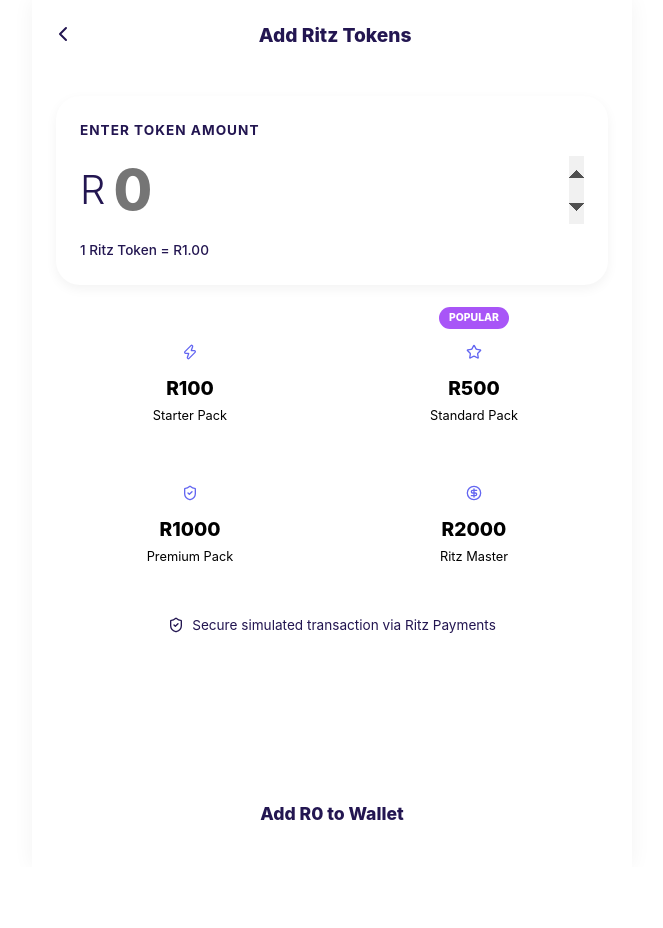
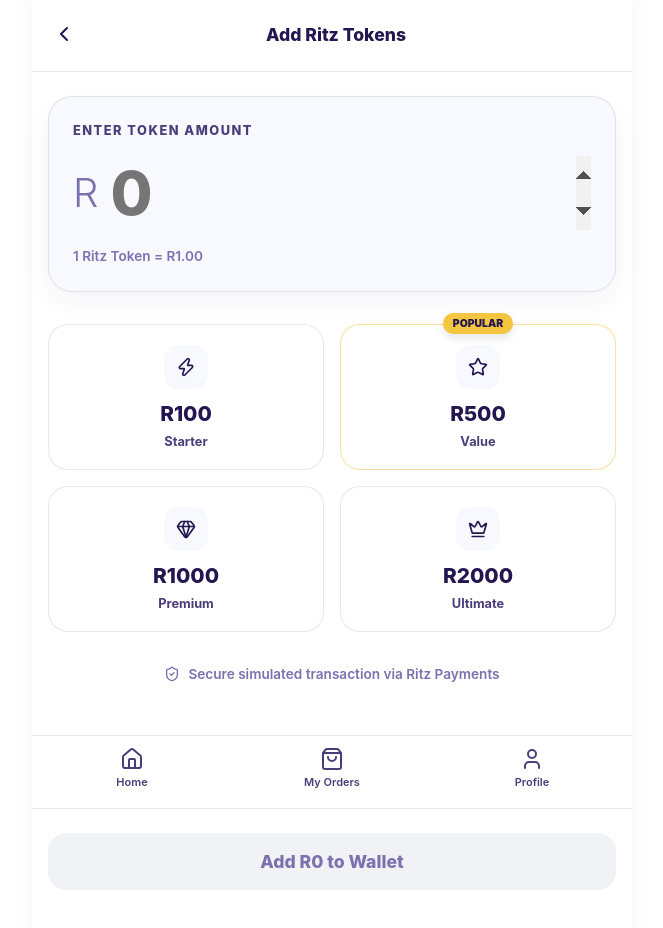
Before and after one commit to Canteen-Automation/ordering-app-site, a React (Vite) app: page /topup in a window 1280 px wide. Shown: the top 928 px of the page, without its empty margins (308-971 px from the left). Before the commit the page ends 867 px from the top, so only its background shows below. Built offline with nearby package versions, Linux system fonts and the light colour scheme; no server answers; sample sign-in values are in the browser's storage.

Commit message:
UI Fixed for wallet.

```diff
--- a/src/components/BottomNav.tsx
+++ b/src/components/BottomNav.tsx
@@ -14,7 +14,7 @@ const BottomNav: React.FC = () => {
   ];
 
   // Only show on main screens and stall details
-  const isMainScreen = ['/', '/orders', '/profile'].includes(location.pathname);
+  const isMainScreen = ['/', '/orders', '/profile', '/wallet', '/topup'].includes(location.pathname);
   const isStallDetail = location.pathname.startsWith('/stall/');
 
   if (!isMainScreen && !isStallDetail) {
--- a/src/pages/TopUpScreen.css
+++ b/src/pages/TopUpScreen.css
@@ -1,177 +1,187 @@
 .topup-page {
-  background: var(--bg-primary);
+  background: var(--bg);
   min-height: 100vh;
   display: flex;
   flex-direction: column;
 }
 
 .topup-header {
-  padding: 1.2rem 1rem;
+  padding: 18px 16px;
   display: flex;
   align-items: center;
   justify-content: space-between;
   background: white;
-  border-bottom: 1px solid var(--border-color);
+  border-bottom: 1px solid var(--border);
   position: sticky;
   top: 0;
   z-index: 10;
 }
 
 .header-title {
-  font-size: 1.2rem;
+  font-size: 1.1rem;
   font-weight: 800;
-  color: var(--text-primary);
+  color: var(--text-dark);
 }
 
 .back-btn {
   background: none;
   border: none;
-  color: var(--text-primary);
+  color: var(--text-dark);
   cursor: pointer;
-  padding: 0.2rem;
+  padding: 4px;
 }
 
 .topup-container {
-  padding: 1.5rem;
+  padding: 24px 16px;
 }
 
 .input-card {
-  background: white;
-  padding: 1.5rem;
+  background: #f8f9ff;
+  padding: 24px;
   border-radius: 24px;
-  border: 1px solid var(--border-color);
-  margin-bottom: 2rem;
-  box-shadow: 0 4px 12px rgba(0, 0, 0, 0.05);
+  border: 1px solid var(--border);
+  margin-bottom: 32px;
+  box-shadow: 0 10px 25px rgba(35, 22, 81, 0.05);
 }
 
 .input-label {
-  font-size: 0.85rem;
-  font-weight: 700;
-  color: var(--text-secondary);
+  font-size: 0.8rem;
+  font-weight: 800;
+  color: var(--text-mid);
   text-transform: uppercase;
-  letter-spacing: 1px;
+  letter-spacing: 1.5px;
   display: block;
-  margin-bottom: 1rem;
+  margin-bottom: 16px;
 }
 
 .amount-input-wrapper {
   display: flex;
   align-items: center;
-  gap: 0.5rem;
+  gap: 12px;
 }
 
 .currency-symbol {
   font-size: 2.5rem;
   font-weight: 300;
-  color: var(--text-secondary);
+  color: var(--text-light);
 }
 
 .amount-input {
   border: none;
-  font-size: 3.5rem;
+  font-size: 3.8rem;
   font-weight: 800;
-  color: #6366f1;
+  color: var(--primary);
   width: 100%;
   outline: none;
+  background: transparent;
   font-family: inherit;
   letter-spacing: -2px;
+  line-height: 1;
 }
 
 .input-hint {
   font-size: 0.85rem;
-  color: var(--text-secondary);
-  margin-top: 1rem;
-  font-weight: 500;
+  color: var(--text-light);
+  margin-top: 16px;
+  font-weight: 600;
 }
 
 .packs-grid {
   display: grid;
   grid-template-columns: 1fr 1fr;
-  gap: 1rem;
-  margin-bottom: 2rem;
+  gap: 16px;
+  margin-bottom: 32px;
 }
 
 .pack-card {
   background: white;
-  border: 1px solid var(--border-color);
-  padding: 1.2rem;
+  border: 1px solid var(--border);
+  padding: 20px;
   border-radius: 20px;
   display: flex;
   flex-direction: column;
   align-items: center;
-  gap: 0.5rem;
+  gap: 8px;
   cursor: pointer;
-  transition: all 0.3s ease;
+  transition: all 0.3s cubic-bezier(0.165, 0.84, 0.44, 1);
   position: relative;
 }
 
 .pack-card.selected {
-  border-color: #6366f1;
-  background: rgba(99, 102, 241, 0.05);
+  border-color: var(--primary);
+  background: var(--primary-light);
   transform: translateY(-5px);
-  box-shadow: 0 10px 20px rgba(99, 102, 241, 0.1);
+  box-shadow: 0 12px 25px rgba(35, 22, 81, 0.12);
 }
 
 .pack-card.popular {
-  border-color: rgba(168, 85, 247, 0.5);
+  border-color: rgba(244, 198, 64, 0.5); /* Use star color */
 }
 
 .popular-badge {
   position: absolute;
-  top: -10px;
-  background: #a855f7;
-  color: white;
+  top: -12px;
+  background: var(--star);
+  color: var(--text-dark);
   font-size: 0.65rem;
-  font-weight: 800;
-  padding: 0.3rem 0.6rem;
+  font-weight: 900;
+  padding: 4px 10px;
   border-radius: 20px;
   text-transform: uppercase;
+  box-shadow: 0 4px 8px rgba(0,0,0,0.1);
 }
 
 .pack-icon {
-  width: 32px;
-  height: 32px;
-  background: var(--bg-secondary);
-  border-radius: 50%;
+  width: 44px;
+  height: 44px;
+  background: #f8f9ff;
+  border-radius: 14px;
   display: flex;
   align-items: center;
   justify-content: center;
-  color: #6366f1;
+  color: var(--primary);
+  margin-bottom: 4px;
+}
+
+.pack-card.selected .pack-icon {
+  background: white;
 }
 
 .pack-amount {
-  font-size: 1.2rem;
+  font-size: 1.3rem;
   font-weight: 800;
-  color: var(--text-primary);
+  color: var(--text-dark);
 }
 
 .pack-label {
   font-size: 0.8rem;
-  color: var(--text-secondary);
+  color: var(--text-mid);
+  font-weight: 700;
 }
 
 .security-info {
   display: flex;
   align-items: center;
   justify-content: center;
-  gap: 0.5rem;
-  color: var(--text-secondary);
+  gap: 8px;
+  color: var(--text-light);
   font-size: 0.85rem;
+  font-weight: 600;
 }
 
 .topup-footer {
   margin-top: auto;
-  padding: 1.5rem;
+  padding: 24px 16px;
   background: white;
-  border-top: 1px solid var(--border-color);
+  border-top: 1px solid var(--border);
 }
 
 .confirm-btn {
-  background: #6366f1;
+  background: var(--primary);
   color: white;
   width: 100%;
   border: none;
-  padding: 1.2rem;
+  padding: 18px;
   border-radius: 18px;
   font-size: 1.1rem;
   font-weight: 800;
@@ -180,12 +190,14 @@
   align-items: center;
   justify-content: center;
   transition: all 0.3s ease;
+  box-shadow: 0 10px 25px rgba(35, 22, 81, 0.2);
 }
 
 .confirm-btn:disabled {
-  background: var(--bg-secondary);
-  color: var(--text-secondary);
+  background: #f1f2f6;
+  color: var(--text-light);
   cursor: not-allowed;
+  box-shadow: none;
 }
 
 .loading-spinner {
@@ -207,7 +219,7 @@
   left: 0;
   right: 0;
   bottom: 0;
-  background: rgba(255, 255, 255, 0.95);
+  background: rgba(255, 255, 255, 0.98);
   display: flex;
   align-items: center;
   justify-content: center;
@@ -216,45 +228,47 @@
 
 .success-content {
   text-align: center;
-  padding: 2rem;
+  padding: 32px;
 }
 
 .success-icon-wrapper {
   width: 100px;
   height: 100px;
-  background: #22c55e;
+  background: var(--green);
   border-radius: 50%;
   display: flex;
   align-items: center;
   justify-content: center;
-  margin: 0 auto 2rem;
+  margin: 0 auto 24px;
   color: white;
-  box-shadow: 0 10px 30px rgba(34, 197, 94, 0.3);
+  box-shadow: 0 15px 35px rgba(0, 184, 148, 0.3);
 }
 
 .success-content h2 {
-  font-size: 1.8rem;
+  font-size: 2rem;
   font-weight: 800;
-  margin-bottom: 0.5rem;
+  color: var(--text-dark);
+  margin-bottom: 8px;
 }
 
 .success-content p {
-  color: var(--text-secondary);
+  color: var(--text-mid);
   font-size: 1.1rem;
+  font-weight: 500;
 }
 
 .error-message {
-  color: #ef4444;
+  color: var(--red);
   font-size: 0.85rem;
-  font-weight: 700;
-  margin-top: 1rem;
+  font-weight: 800;
+  margin-top: 16px;
   display: flex;
   align-items: center;
-  gap: 0.5rem;
-  animation: slideIn 0.3s ease-out;
+  gap: 8px;
+  animation: slideIn 0.3s cubic-bezier(0.175, 0.885, 0.32, 1.275);
 }
 
 @keyframes slideIn {
-  from { opacity: 0; transform: translateY(-10px); }
+  from { opacity: 0; transform: translateY(-12px); }
   to { opacity: 1; transform: translateY(0); }
 }
--- a/src/pages/TopUpScreen.tsx
+++ b/src/pages/TopUpScreen.tsx
@@ -7,17 +7,20 @@ import {
   Zap,
   Star,
   CheckCircle2,
-  AlertCircle
+  AlertCircle,
+  Gem,
+  Crown
 } from 'lucide-react';
 import { motion, AnimatePresence } from 'framer-motion';
+import BottomNav from '../components/BottomNav';
 import { useAuth } from '../contexts/AuthContext';
 import './TopUpScreen.css';
 
 const TOKEN_PACKS = [
-  { amount: 100, label: 'Starter Pack', icon: <Zap size={16} /> },
-  { amount: 500, label: 'Standard Pack', icon: <Star size={16} />, popular: true },
-  { amount: 1000, label: 'Premium Pack', icon: <ShieldCheck size={16} /> },
-  { amount: 2000, label: 'Ritz Master', icon: <CircleDollarSign size={16} /> }
+  { amount: 100, label: 'Starter', icon: <Zap size={20} /> },
+  { amount: 500, label: 'Value', icon: <Star size={20} />, popular: true },
+  { amount: 1000, label: 'Premium', icon: <Gem size={20} /> },
+  { amount: 2000, label: 'Ultimate', icon: <Crown size={20} /> }
 ];
 
 const TopUpScreen: React.FC = () => {
@@ -72,7 +75,7 @@ const TopUpScreen: React.FC = () => {
       if (data.success) {
         setShowSuccess(true);
         setTimeout(() => {
-          navigate('/wallet');
+          navigate('/wallet', { replace: true });
         }, 2000);
       } else {
         setError(data.error || 'Failed to add tokens');
@@ -88,7 +91,7 @@ const TopUpScreen: React.FC = () => {
   return (
     <div className="container topup-page">
       <header className="topup-header">
-        <button className="back-btn" onClick={() => navigate('/wallet')}>
+        <button className="back-btn" onClick={() => navigate(-1)}>
           <ChevronLeft size={24} />
         </button>
         <h1 className="header-title">Add Ritz Tokens</h1>
@@ -179,6 +182,7 @@ const TopUpScreen: React.FC = () => {
           </motion.div>
         )}
       </AnimatePresence>
+      <BottomNav />
     </div>
   );
 };
--- a/src/pages/WalletScreen.tsx
+++ b/src/pages/WalletScreen.tsx
@@ -12,6 +12,7 @@ import {
 } from 'lucide-react';
 import { motion } from 'framer-motion';
 import Header from '../components/Header';
+import BottomNav from '../components/BottomNav';
 import { useAuth } from '../contexts/AuthContext';
 import './WalletScreen.css';
 
@@ -169,6 +170,7 @@ const WalletScreen: React.FC = () => {
           </div>
         </section>
       </main>
+      <BottomNav />
     </div>
   );
 };
```
Also changed, not shown: src/pages/WalletScreen.css (+97 -84 lines).
